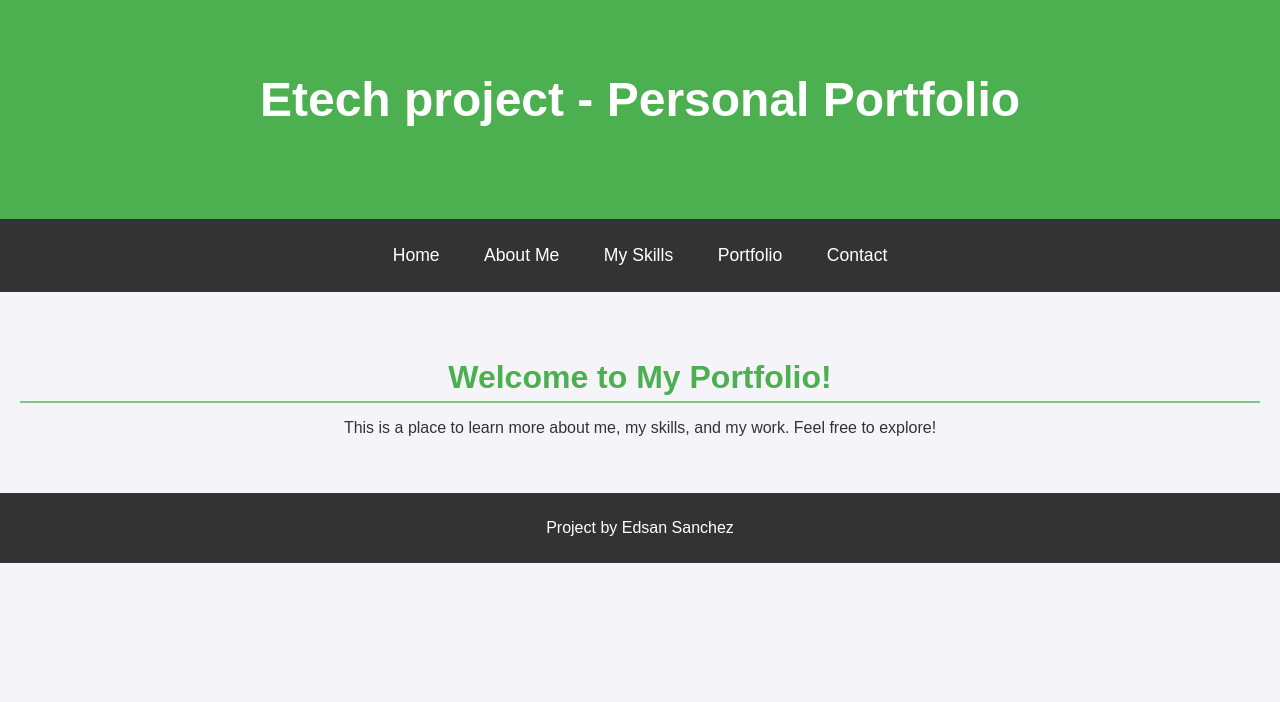
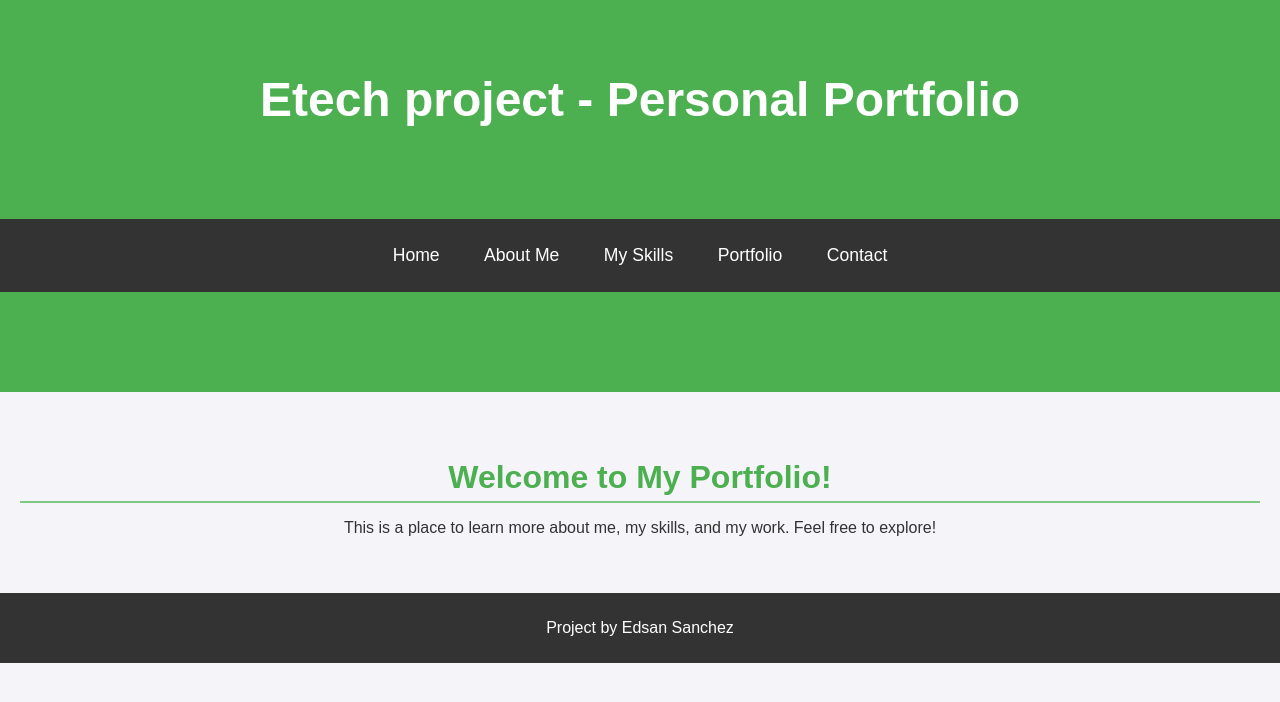
Before and after one commit to vlrym/etech-project, a plain HTML site: page index.html in a window 1280 px wide. Drawn offline with Linux system fonts and the light colour scheme.

Commit message:
Update index.html

```diff
--- a/index.html
+++ b/index.html
@@ -13,15 +13,37 @@
         </div>
     </header>
 
-    <nav>
-        <ul>
-            <li><a href="index.html">Home</a></li>
-            <li><a href="about.html">About Me</a></li>
-            <li><a href="skills.html">My Skills</a></li>
-            <li><a href="portfolio.html">Portfolio</a></li>
-            <li><a href="contact.html">Contact</a></li>
-        </ul>
-    </nav>
+    <!-- Navigation -->
+<nav>
+    <ul>
+        <li><a href="#home">Home</a></li>
+        <li><a href="#about">About Me</a></li>
+        <li><a href="#skills">My Skills</a></li>
+        <li><a href="#portfolio">Portfolio</a></li>
+        <li><a href="#contact">Contact</a></li>
+    </ul>
+</nav>
+
+<!-- Sections -->
+<header id="home">
+    <!-- Your Home Content -->
+</header>
+
+<section id="about">
+    <!-- About Me Content -->
+</section>
+
+<section id="skills">
+    <!-- My Skills Content -->
+</section>
+
+<section id="portfolio">
+    <!-- Portfolio Content -->
+</section>
+
+<section id="contact">
+    <!-- Contact Content -->
+</section>
 
     <main>
         <section>
```
